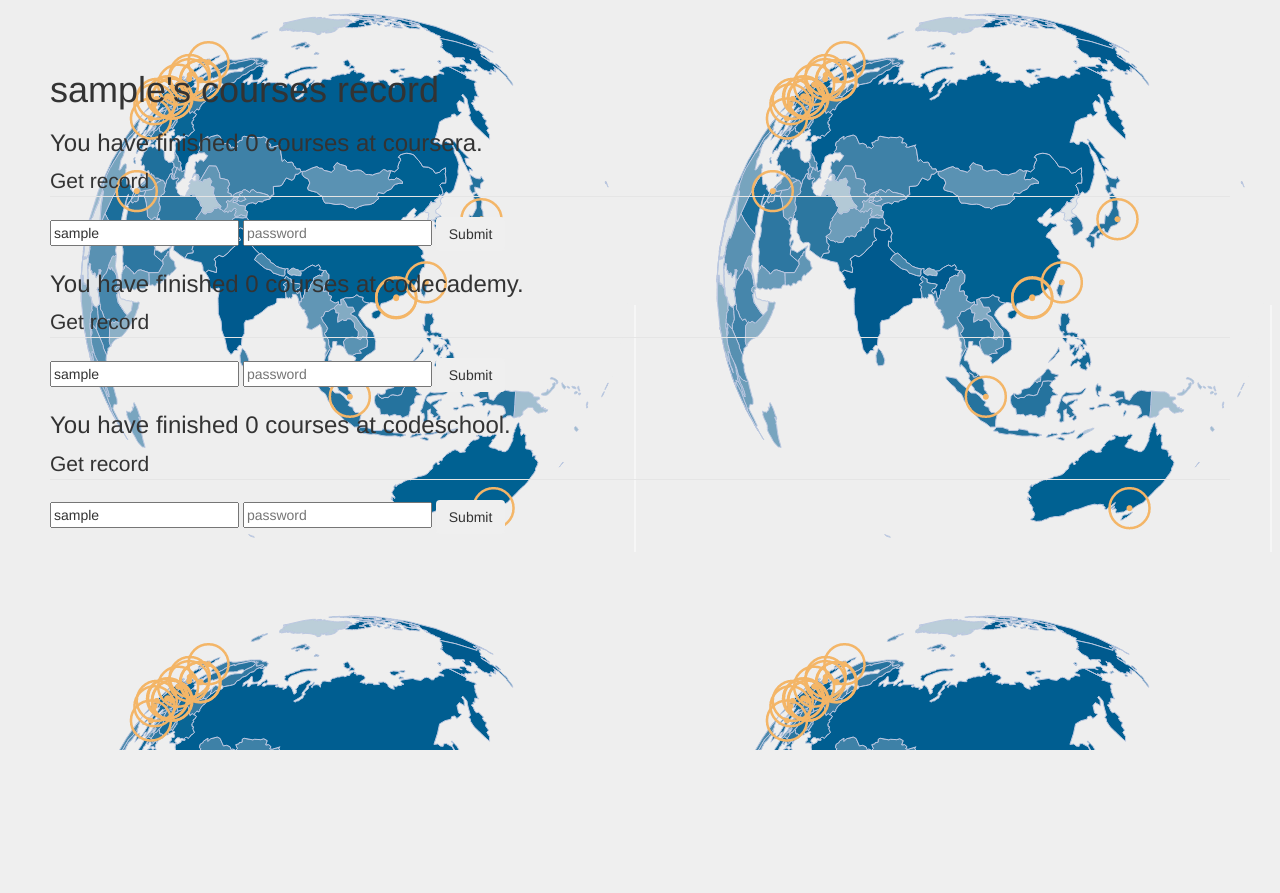
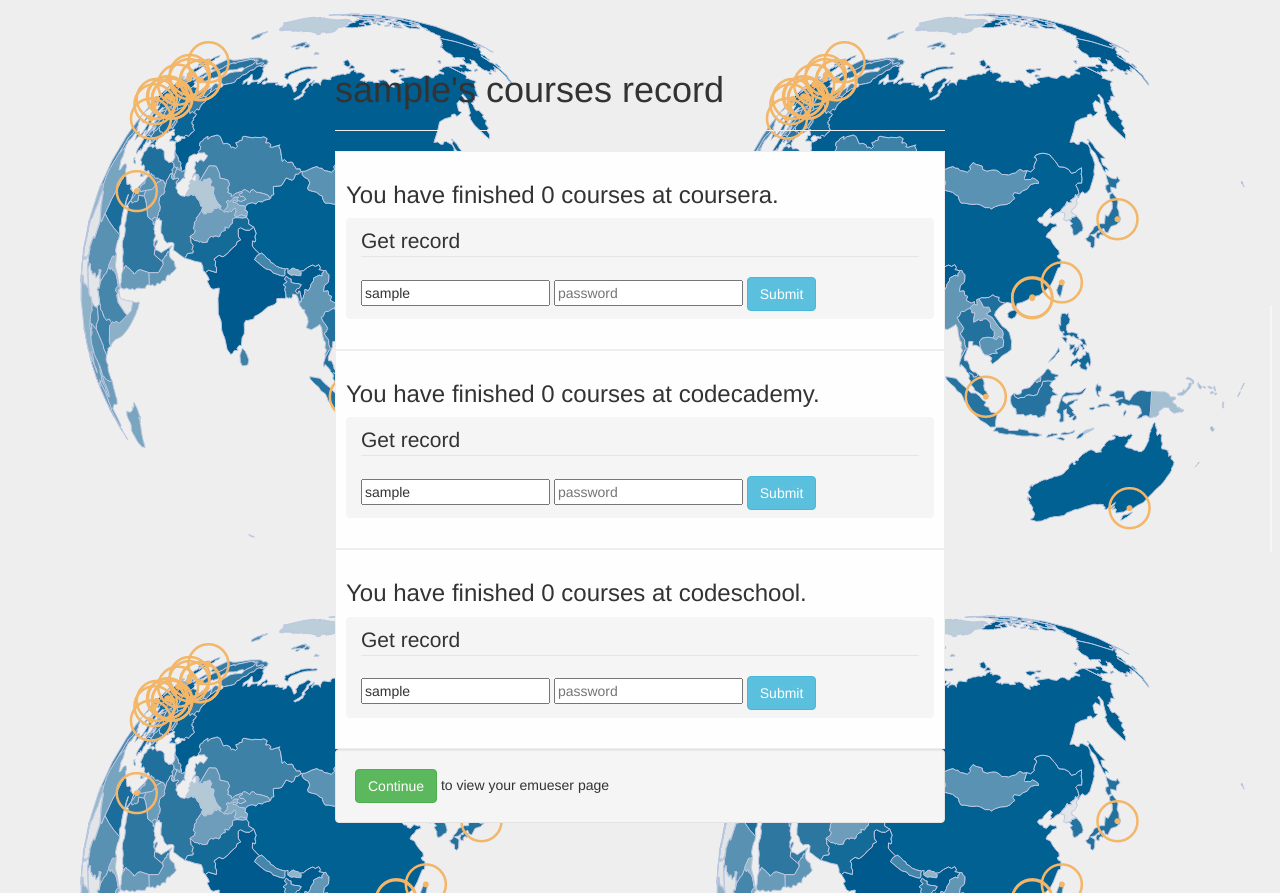
Before and after one commit to lisongx/emuser, a Django app: page /courses/ in a window 1280 px wide. Shown: the part 50-943 px from the top of the page. Before the commit the page ends 800 px from the top, so only its background shows below. Run offline with Django 3.2, Linux system fonts and the light colour scheme; the visitor is signed in with stand-in values (Sample User, id 1); data that the repository does not hold is empty; parts of the project's set-up code (start-up, migrations or seed data) failed here and were passed over; some libraries are stand-ins or nearby versions.

Commit message:
courses style

```diff
--- a/record/templates/_source.html
+++ b/record/templates/_source.html
@@ -1,18 +1,18 @@
-<div class="source">
+<div class="source" style="background:#fefefe;border:solid 1px #eee;padding:10px;">
     <h3 class="summary">
         You have finished {{ source.count }} courses at {{ source_name }}.
     </h3>
     {% if coursera %}
-    <div class="courses">
-        <ul>
+    <div class="courses" style="border:solid 1px #eee;padding:5px;">
+        <ul >
             {% for course in source %}
             <li>{{course.subject}}</li>
             {% endfor %}
         </ul>
     </div>
     {% endif %}
-    <div class="action">
-        <form action="{{ source_name }}" method="POST" accept-charset="utf-8">
+    <div class="breadcrumb">
+        <form action="{{ source_name }}" class="form-inline" method="POST" accept-charset="utf-8">
             <fieldset>
                 {% csrf_token %}
                 <legend>
@@ -24,9 +24,8 @@
                 </legend>
                 <input type="text" name="username" value="{{ user.username }}" placeholder="password">
                 <input type="password" name="password" value="" placeholder="password">
-                <input type="submit" class="btn">
+                <input type="submit" class="btn btn-info">
             </fieldset>
         </form>
-
     </div>
 </div>
--- a/record/templates/courses.html
+++ b/record/templates/courses.html
@@ -1,9 +1,14 @@
 {% extends "base.html" %}
 {% block content %}
-<div class="main">
+<div class="container" style="width:640px">
     <h1> {{ user.username }}'s courses record </h1>
+    <hr />
     {% include "_source.html" with source=coursera source_name='coursera' %}
     {% include "_source.html" with source=codecademy source_name='codecademy' %}
     {% include "_source.html" with source=codeschool source_name='codeschool' %}
+    <div class="continue well">
+        <a class="btn btn-success btn-small" href="/resume/{{user.id}}">Continue</a>
+        to view your emueser page
+    </div>
 </div>
 {% endblock %}
```
